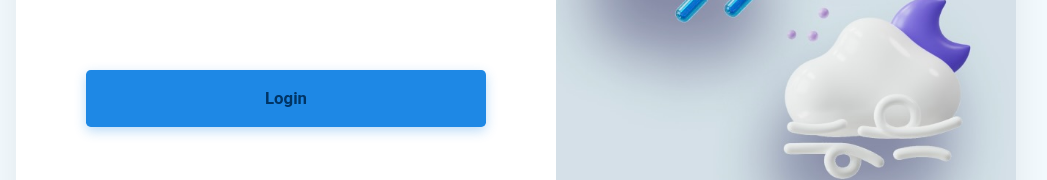
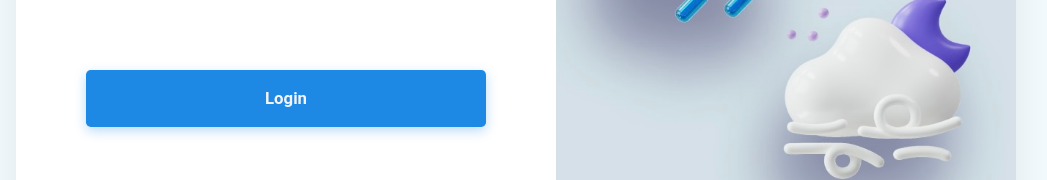
Before and after one commit to sepehrbarikeh/weather-app, a React (Vite) app: page /login in a window 1280 px wide. Shown: the part 396-576 px from the top of the page, without its empty margins (124-1171 px from the left). Built offline with nearby package versions, Linux system fonts and the light colour scheme.

Commit message:
fix few bugs

```diff
--- a/src/components/weatherCard.tsx
+++ b/src/components/weatherCard.tsx
@@ -115,8 +115,8 @@ export default function WeatherCard({weather} : Props) {
                     alignItems: "start",
                 }}>
                     <Box sx={{
-                        widows: { xs: 155, lg: 205 },
-                        height: { xs: 110, lg: 150 }
+                        widows: { xs: 150, lg: 205 },
+                        height: { xs: 105, lg: 150 }
                     }}>
                         <img style={{
                             height: "100%",
--- a/src/pages/login.tsx
+++ b/src/pages/login.tsx
@@ -140,7 +140,7 @@ const Login = () => {
               size="large"
               sx={{
                 py: 1.7,
-                color:theme.palette.custom.text,
+                color: "#F3F4F7",
                 borderRadius: .4,
                 backgroundColor: '#1e88e5',
                 textTransform: 'none',
```
